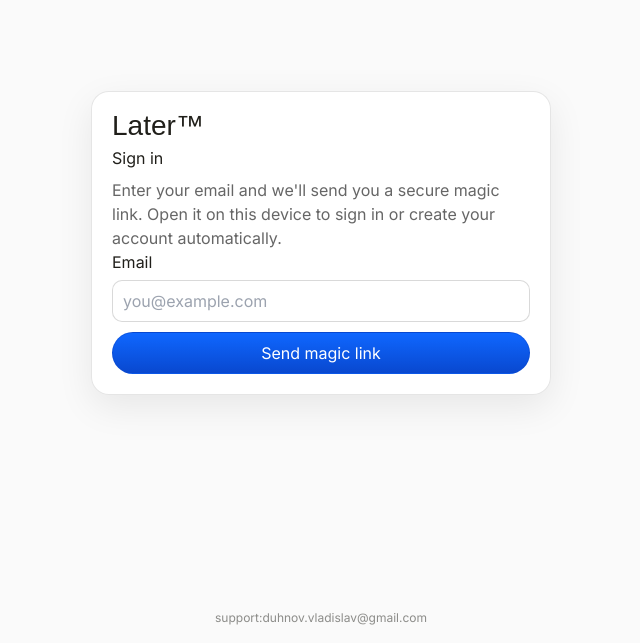
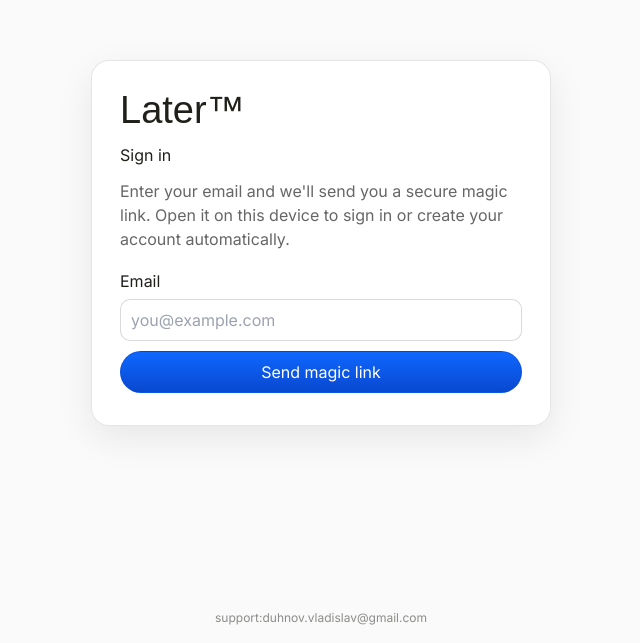
Before and after one commit to gectorzeroni/reminderapp, a Next.js app: page /auth/sign-in in a window 1280 px wide. Shown: the part 157-800 px from the top of the page, without its empty margins (319-959 px from the left). Built offline with nearby package versions, Linux system fonts and the light colour scheme; no server answers; a web font is replaced by a local one.

Commit message:
Adjust sign-in card spacing and logo size

```diff
--- a/app/auth/sign-in/page.tsx
+++ b/app/auth/sign-in/page.tsx
@@ -10,7 +10,7 @@ export default function SignInPage() {
           background: "rgba(255,255,255,0.92)",
           border: "1px solid rgba(0,0,0,0.1)",
           borderRadius: 18,
-          padding: 20,
+          padding: "30px 28px 32px",
           boxShadow: "0 12px 36px rgba(0,0,0,0.08)"
         }}
       >
@@ -18,14 +18,14 @@ export default function SignInPage() {
           style={{
             margin: 0,
             fontFamily: "var(--font-display), var(--font-inter), Segoe UI, sans-serif",
-            fontSize: 28,
+            fontSize: 38,
             lineHeight: 1
           }}
         >
           Later™
         </p>
-        <h1 style={{ marginTop: 6, marginBottom: 8 }}>Sign in</h1>
-        <p style={{ color: "#666", marginTop: 0 }}>
+        <h1 style={{ marginTop: 14, marginBottom: 12 }}>Sign in</h1>
+        <p style={{ color: "#666", marginTop: 0, marginBottom: 18 }}>
           Enter your email and we&apos;ll send you a secure magic link. Open it on this device to sign in or create your
           account automatically.
         </p>
```
